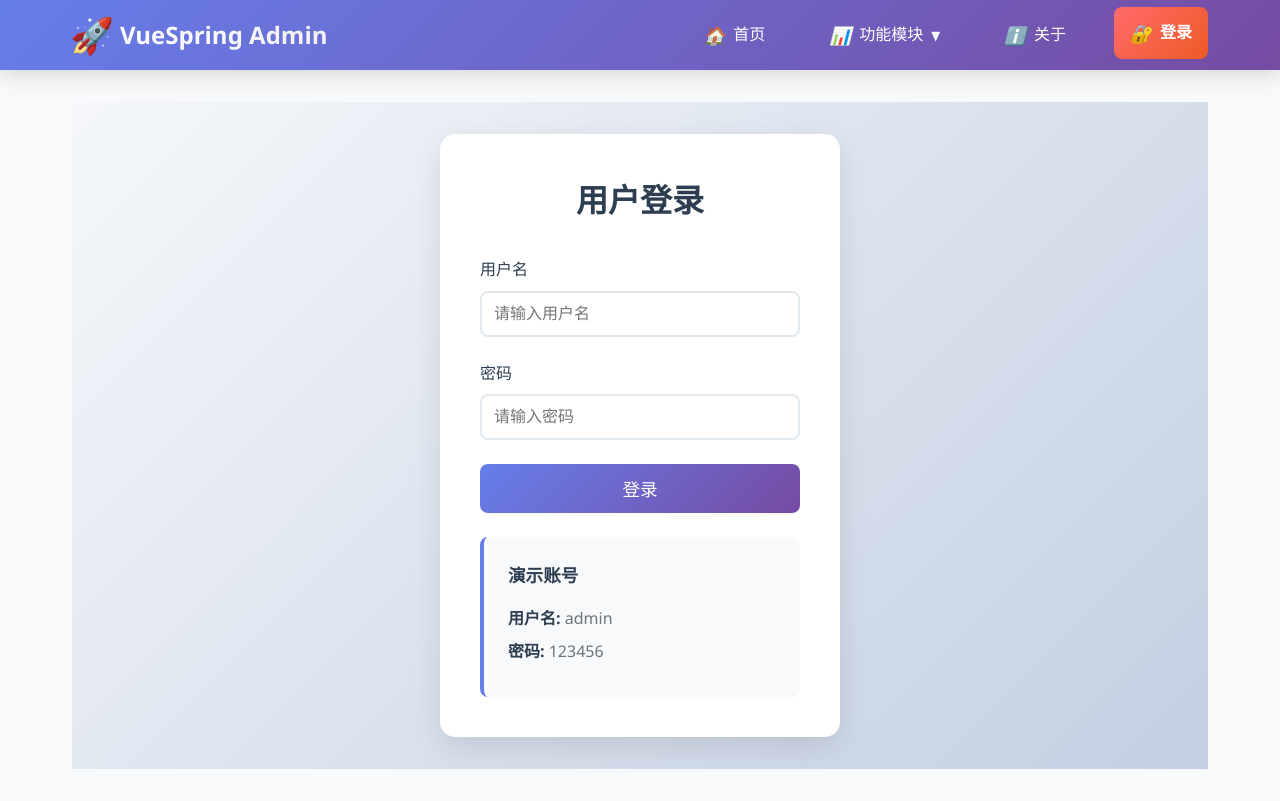
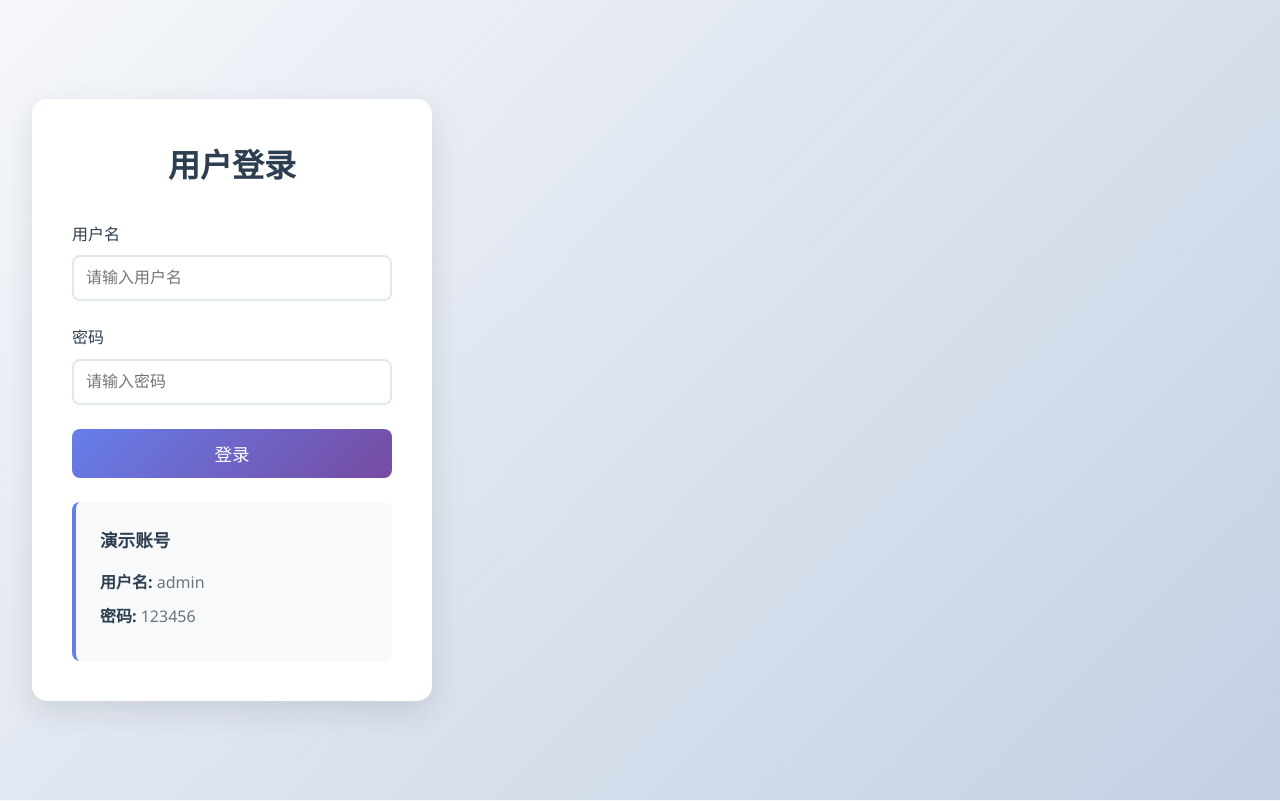
Before and after one commit to hotejb/VueSpringboot, a Vue app in the folder frontend/: page /login in a window 1280 px wide. Built offline with nearby package versions, Linux system fonts and the light colour scheme.

Commit message:
UI优化：登录页面独立布局 - 登录页面不再显示导航栏菜单 - 实现真正的独立登录页面体验 - 优化登录页面布局和样式 - 提升用户体验和界面专业性

```diff
--- a/frontend/src/App.vue
+++ b/frontend/src/App.vue
@@ -1,19 +1,33 @@
 <template>
   <div id="app">
-    <Navbar />
-    <main class="main-content">
+    <Navbar v-if="!isLoginPage" />
+    <main class="main-content" :class="{ 'login-layout': isLoginPage }">
       <router-view />
     </main>
   </div>
 </template>
 
 <script>
+import { computed } from 'vue'
+import { useRoute } from 'vue-router'
 import Navbar from './components/Navbar.vue'
 
 export default {
   name: 'App',
   components: {
     Navbar
+  },
+  setup() {
+    const route = useRoute()
+
+    // 检查是否为登录页面
+    const isLoginPage = computed(() => {
+      return route.name === 'Login'
+    })
+
+    return {
+      isLoginPage
+    }
   }
 }
 </script>
@@ -25,4 +39,15 @@ export default {
   padding: 2rem;
   min-height: calc(100vh - 70px);
 }
+
+/* 登录页面布局 */
+.main-content.login-layout {
+  max-width: 100%;
+  padding: 0;
+  min-height: 100vh;
+  display: flex;
+  align-items: center;
+  justify-content: center;
+  background: linear-gradient(135deg, #f5f7fa 0%, #c3cfe2 100%);
+}
 </style>
--- a/frontend/src/views/Login.vue
+++ b/frontend/src/views/Login.vue
@@ -116,11 +116,7 @@ export default {
 
 <style scoped>
 .login {
-  min-height: 80vh;
-  display: flex;
-  align-items: center;
-  justify-content: center;
-  background: linear-gradient(135deg, #f5f7fa 0%, #c3cfe2 100%);
+  width: 100%;
   padding: 2rem;
 }
 
```
Also changed, not shown: 1 other file (tests, documents, lock files or other folders).
